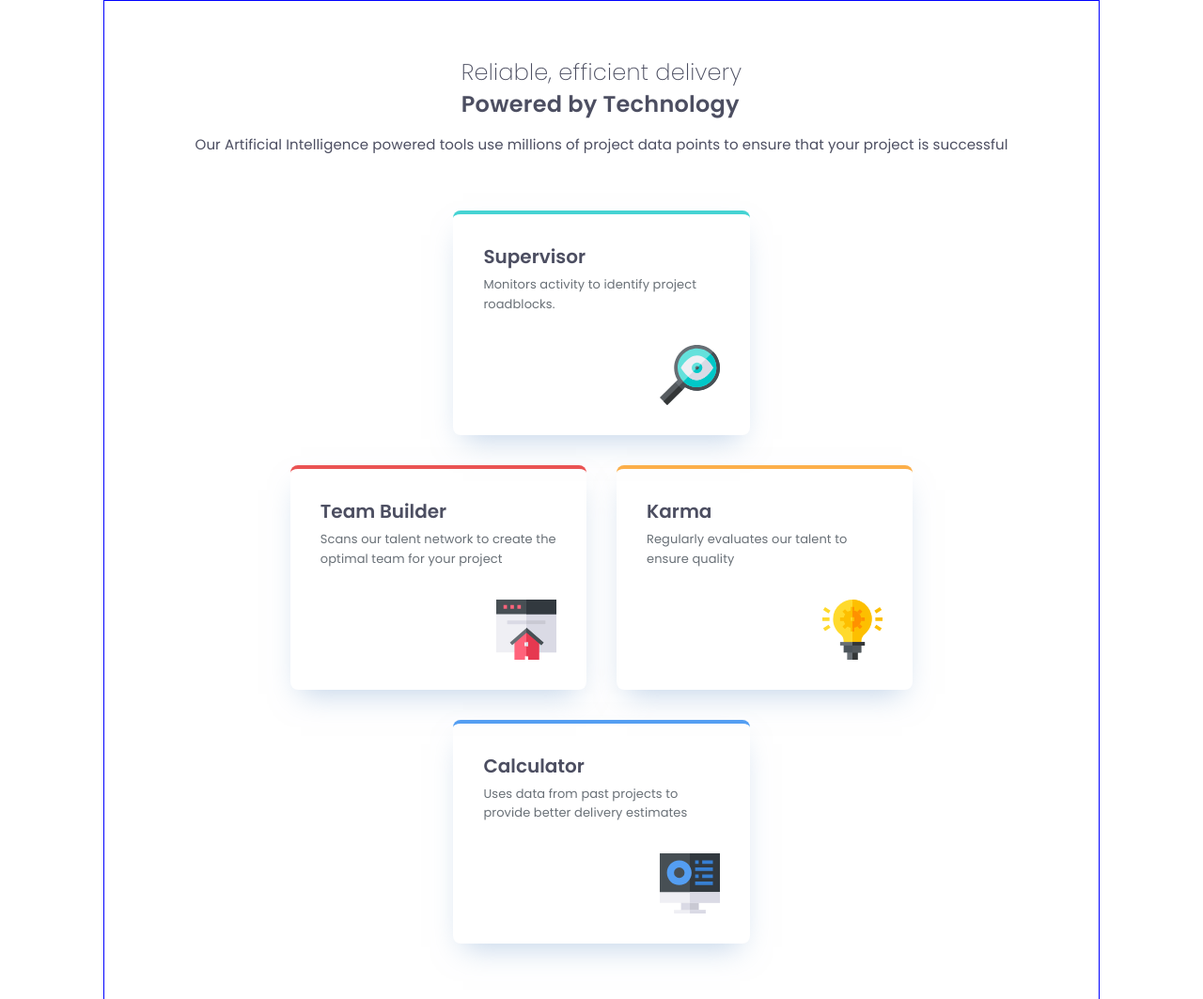
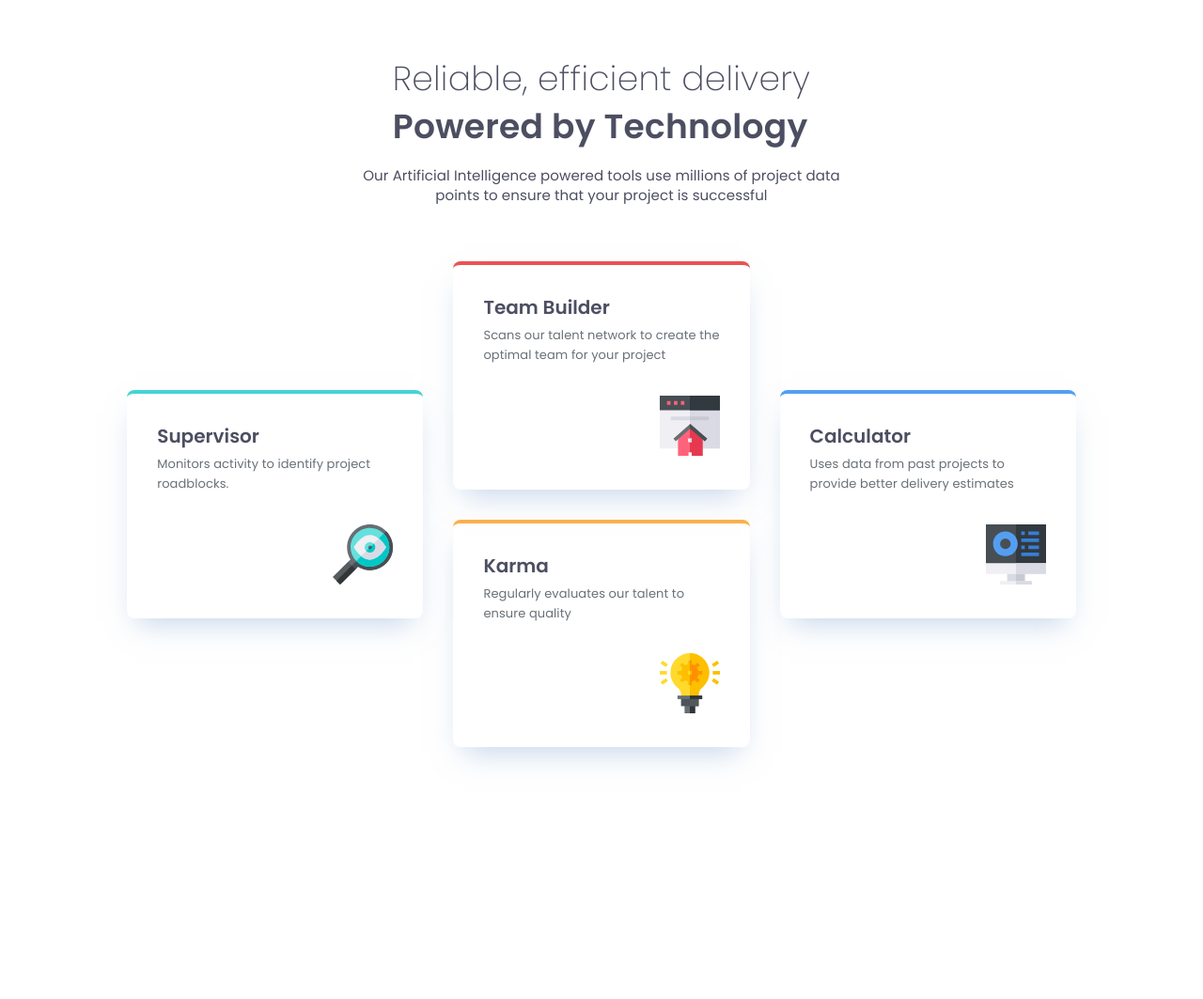
Before and after one commit to krydens-dev/four-card-feature-section-master, a plain HTML site: page index.html in a window 1280 px wide. Shown: the whole page at 94% size. After the commit the page ends 855 px from the top, so only its background shows below. Drawn offline with Linux system fonts and the light colour scheme.

Commit message:
Update grid implementation on features-card

```diff
--- a/design/styles.css
+++ b/design/styles.css
@@ -23,11 +23,11 @@ body {
 }
 
 .page-wrapper {
-    border: 1px solid blue;
     min-height: 100vh;
     min-height: 100dvh;
     display: flex;
     flex-direction: column;
+    align-items: center;
     gap: 3.75rem;
     padding: 3.7rem 1.5rem;
 }
@@ -38,6 +38,7 @@ body {
     display: flex;
     flex-direction: column;
     align-items: center;
+    max-width: 19.75rem;
 }
 
 .hero__title {
@@ -73,7 +74,7 @@ body {
 
 .features-card {
 
-    padding: 2rem;
+    padding: 2rem 2rem 2.25rem 2rem;
     display: flex;
     flex-direction: column;
     max-width: 19.7rem;
@@ -109,7 +110,7 @@ body {
 
 .features-card__description {
     color: var(--clr-gray-400);
-    font-size: .812rem;
+    font-size: .813rem;
     font-weight: 400;
     line-height: 1.6;
     letter-spacing: .09px;
@@ -120,34 +121,75 @@ body {
     justify-content: flex-end;
 
 }
+
+/* Tablet */
+
 @media (min-width: 750px) {
+
+    .hero {
+        min-width: 33.75rem;
+    }
+
+    .hero__title {
+        font-size: 2.25rem;
+    }
+
     .features {
         display: grid;
-    grid-template-columns: 1fr 1fr 1fr 1fr 1fr 1fr;
-    grid-template-rows: 1fr 1fr 1fr;
+        grid-template-columns: repeat(2, 1fr);
+        grid-template-areas: "builder builder"
+                            "supervisor karma"
+                            "calculator calculator";
     }
 
     .features-card--cyan {
-    grid-column: span 4/6;
-    grid-row: span 1;
+        grid-area: supervisor;
+    }
+
+    .features-card--red {
+        grid-area: builder;
         justify-self: center;
     }
 
-  .features-card--red {
-    grid-column: 2/6;
-    grid-row: 2;
-
-  }
-
     .features-card--orange {
-    grid-column: span 2/6;
-   grid-row: 2;
+        grid-area: karma;
     }
 
     .features-card--blue {
-    grid-column: span 4/6;
-   grid-row: 3;
+        grid-area: calculator;
         justify-self: center;
     }
 
 }
+
+/* Desktop */
+
+@media (min-width: 1200px) {
+
+    .features {
+        display: grid;
+        grid-template-columns: repeat(3, 1fr);
+        grid-template-rows: repeat(4, 1fr);
+        grid-template-areas: "supervisor builder calculator"
+                            "supervisor builder calculator"
+                            "supervisor karma calculator"
+                            "supervisor karma calculator";
+    }
+
+    .features-card--cyan {
+        grid-area: supervisor;
+    }
+
+    .features-card--red {
+        grid-area: builder;
+    }
+
+    .features-card--orange {
+        grid-area: karma;
+    }
+
+    .features-card--blue {
+        grid-area: calculator;
+    }
+
+}
```
Lines whose indentation alone changed are shown as unchanged.
